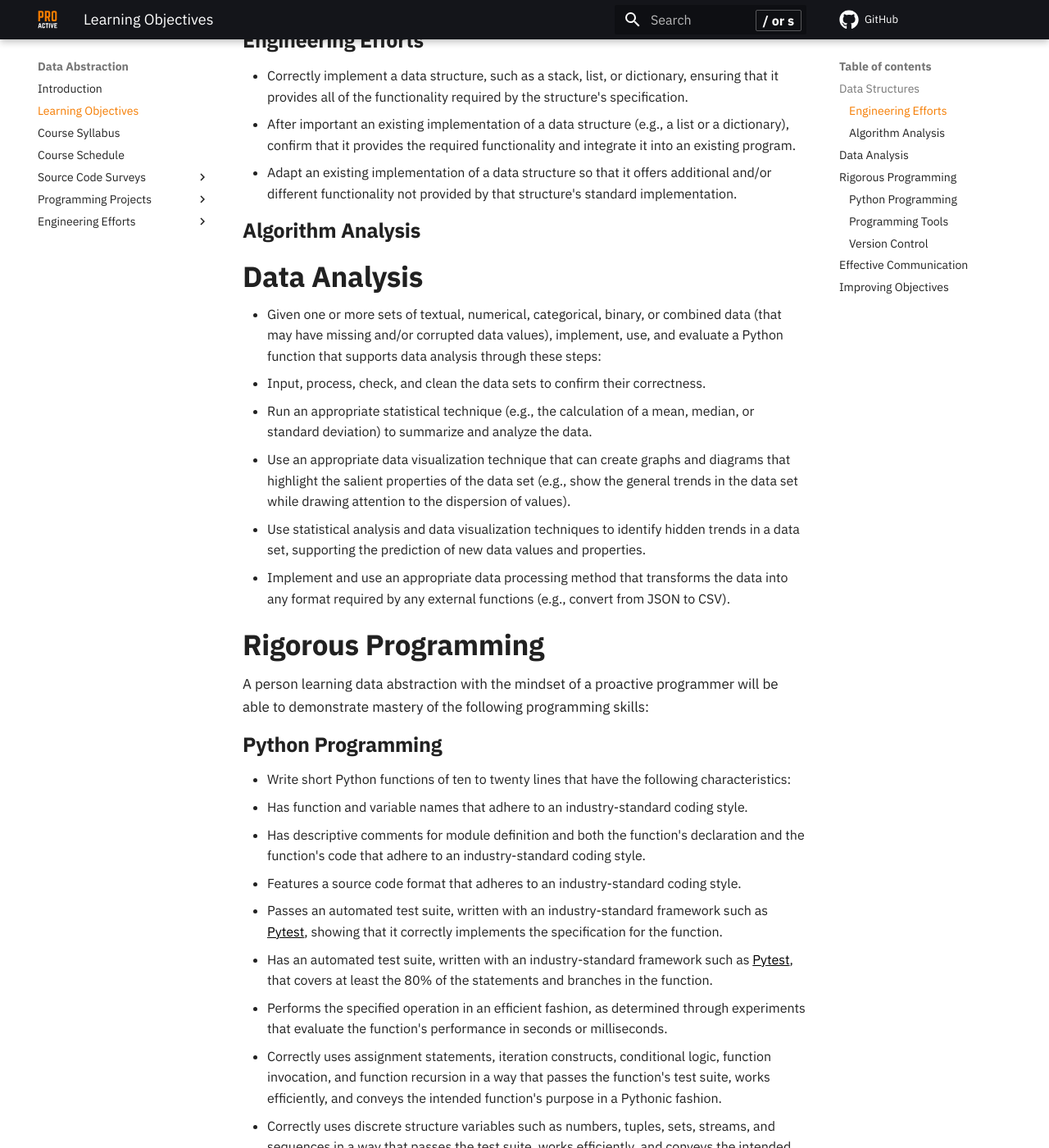
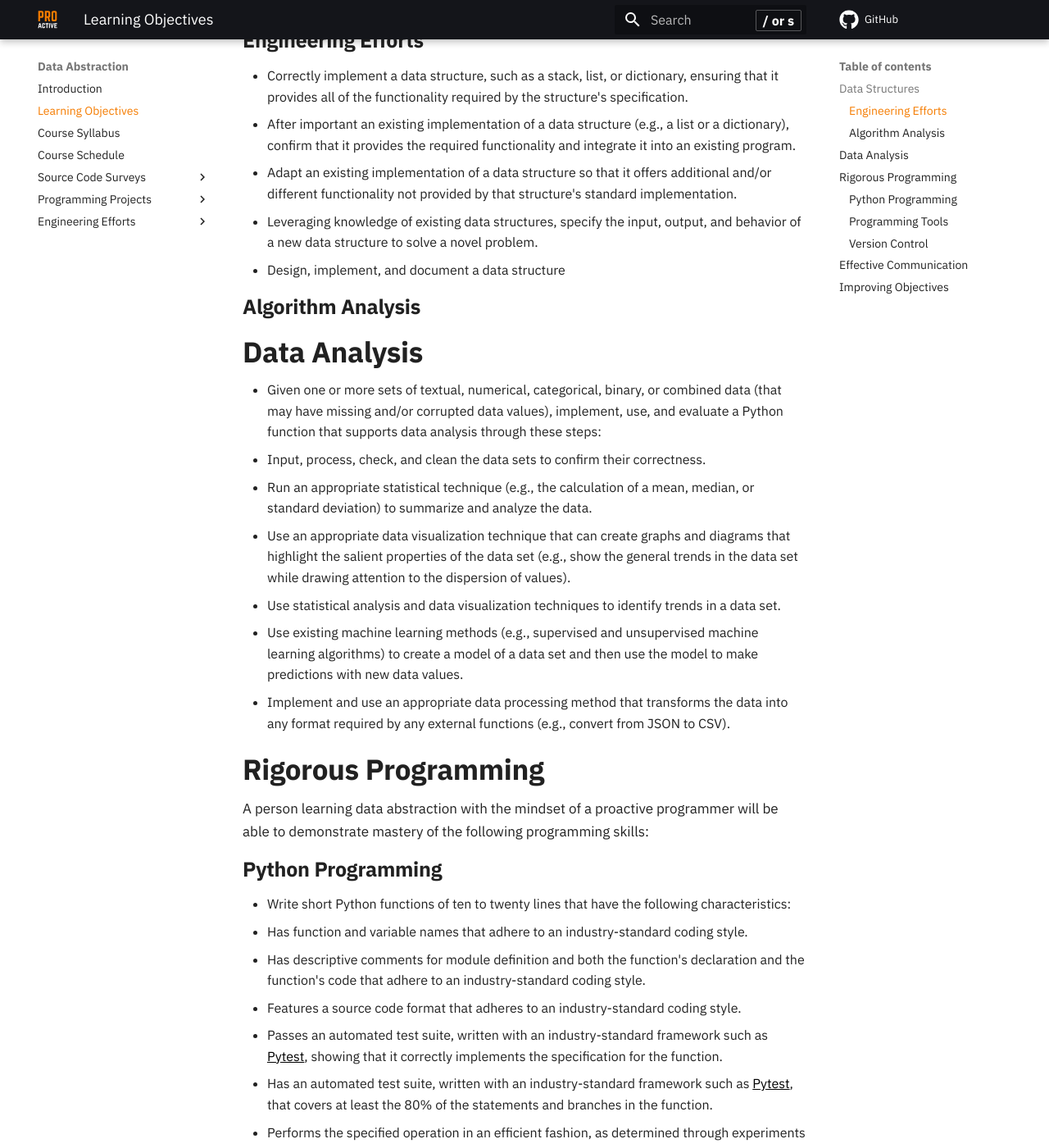
Before and after one commit to ProactiveProgrammers/www.proactiveprogrammers.com, an MkDocs documentation site: the page built from docs/data-abstraction/learning-objectives-data-abstraction.md, in a window 1280 px wide and 1400 px high, scrolled down 534 px. Shown: the whole window at 82% size. Built offline with MkDocs 1.6.1 and Material for MkDocs 9.7.7, drawn with Linux system fonts in a browser that asks for light colours; comment, search, counter and statistics services are not loaded.

Commit message:
feat: Add more engineering-efforts to learning-objectives-data-abstraction.

```diff
--- a/docs/data-abstraction/learning-objectives-data-abstraction.md
+++ b/docs/data-abstraction/learning-objectives-data-abstraction.md
@@ -18,12 +18,15 @@ will be able to demonstrate mastery of the following skills in data structures:
 - Adapt an existing implementation of a data structure so that it offers
   additional and/or different functionality not provided by that structure's
   standard implementation.
+- Leveraging knowledge of existing data structures, specify the input, output,
+  and behavior of a new data structure to solve a novel problem.
+- Design, implement, and document a data structure
 
 ### Algorithm Analysis
 
 ## Data Analysis
 
---8<-- "includes/objectives/data-analysis.md"
+--8<-- "includes/objectives/data-analysis-abstraction.md"
 
 ## Rigorous Programming
 
```
